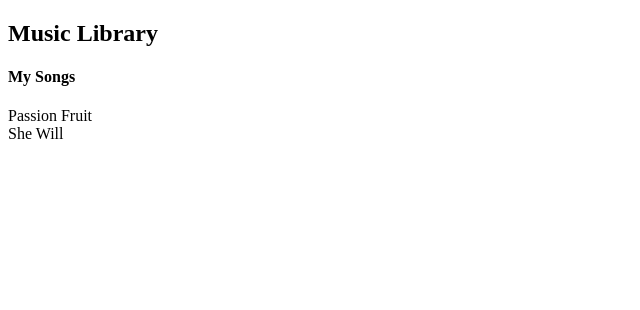
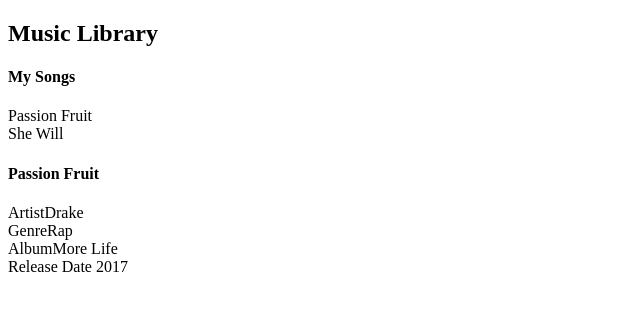
Before and after one commit to djackson5995/music-library-frontend, a React (Create React App) app: page / in a window 1280 px wide. Shown: the top 310 px of the page, without its empty margins (0-640 px from the left). Built offline with nearby package versions, Linux system fonts and the light colour scheme.

Commit message:
created songlist and songinfo

```diff
--- a/src/App.jsx
+++ b/src/App.jsx
@@ -1,11 +1,13 @@
 import "./App.css";
 import Header from "./components/Header/Header";
 import SongList from "./components/SongList/SongList";
+import SongInfo from "./components/SongInfo/SongInfo";
 function App() {
   return (
     <div className="App">
       <Header />
       <SongList />
+      <SongInfo title="Passion Fruit" />
     </div>
   );
 }
--- /dev/null
+++ b/src/components/SongInfo/SongInfo.jsx
@@ -0,0 +1,25 @@
+const SongInfo = ({ title }) => {
+  return (
+    <div>
+      <h4>{title}</h4>
+      <div>
+        <span>Artist</span>
+        <span>Drake</span>
+      </div>
+      <div>
+        <span>Genre</span>
+        <span>Rap</span>
+      </div>
+      <div>
+        <span>Album</span>
+        <span>More Life</span>
+      </div>
+      <div>
+        <span>Release Date </span>
+        <span>2017</span>
+      </div>
+    </div>
+  );
+};
+
+export default SongInfo;
```
